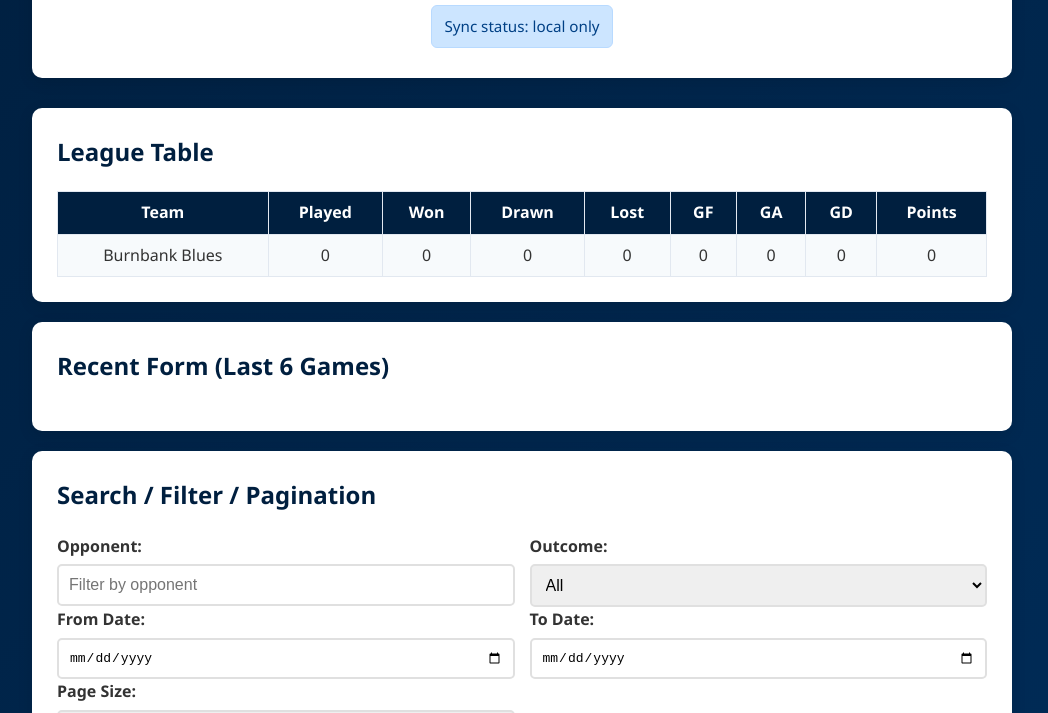
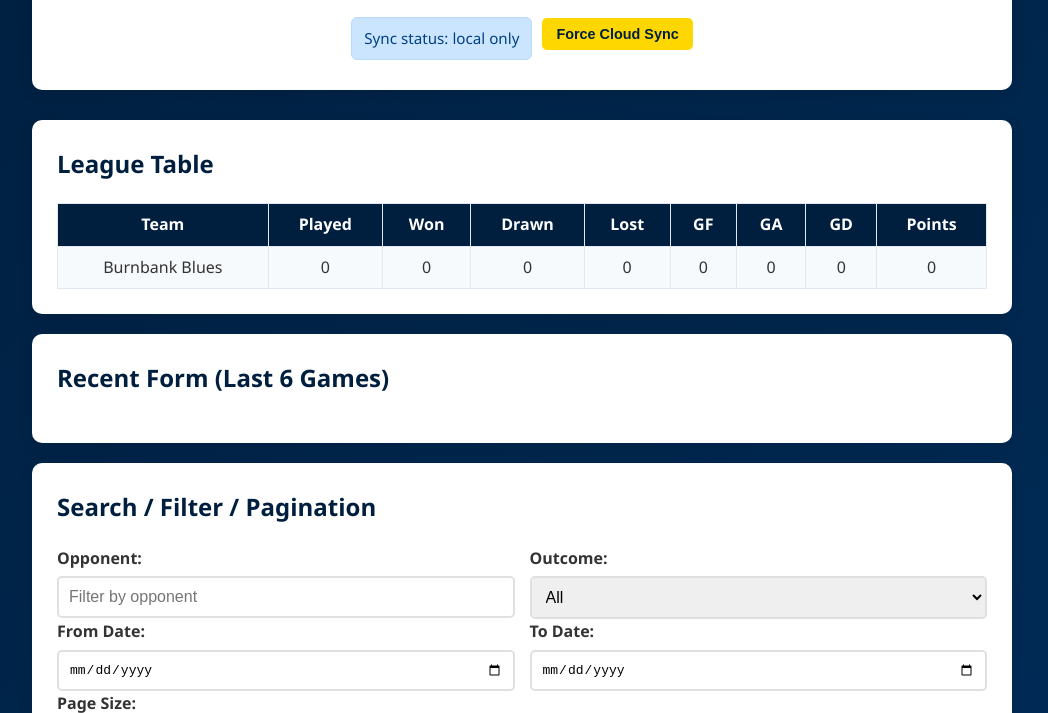
Before and after one commit to s90364850-del/burnbank-blues, a plain HTML site: page index.html in a window 1280 px wide. Shown: the part 157-870 px from the top of the page, without its empty margins (118-1166 px from the left). Drawn offline with Linux system fonts and the light colour scheme.

Commit message:
Add force sync button and finalize UI/stats sync actions

```diff
--- a/index.html
+++ b/index.html
@@ -14,7 +14,10 @@
         <header>
             <h1><img src="images/logo.png" alt="Burnbank Blues Logo" class="team-logo"> Burnbank Blues</h1>
             <p>Match Records, Stats, and Multi-user Tracking</p>
-            <div id="syncStatus" class="sync-status">Sync status: local only</div>
+            <div class="sync-controls">
+                <div id="syncStatus" class="sync-status">Sync status: local only</div>
+                <button id="forceSyncBtn" class="btn btn-secondary">Force Cloud Sync</button>
+            </div>
         </header>
 
         <main>
--- a/script.js
+++ b/script.js
@@ -683,6 +683,15 @@ importFileInput.addEventListener('change', e => {
     e.target.value = '';
 });
 
+const forceSyncBtn = document.getElementById('forceSyncBtn');
+if (forceSyncBtn) {
+    forceSyncBtn.addEventListener('click', async () => {
+        setSyncStatus('manual sync running...', 'online');
+        await syncFromFirebase();
+        await syncToFirebase();
+    });
+}
+
 matchDateInput.valueAsDate = new Date();
 setGoalscorersData([]);
 initUserSelect();
--- a/styles.css
+++ b/styles.css
@@ -55,6 +55,20 @@ header p {
     padding: 8px 12px;
     border-radius: 6px;
     display: inline-block;
+}
+
+.sync-controls {
+    display: flex;
+    flex-wrap: wrap;
+    align-items: center;
+    gap: 10px;
+    justify-content: center;
+    margin-top: 12px;
+}
+
+#forceSyncBtn {
+    font-size: 0.9em;
+    padding: 8px 14px;
 }
 
 .sync-status.online {
@@ -339,7 +353,6 @@ main {
     font-size: 12px;
     font-weight: bold;
 }
-}
 
 .scorer-goals {
     text-align: center;
```
